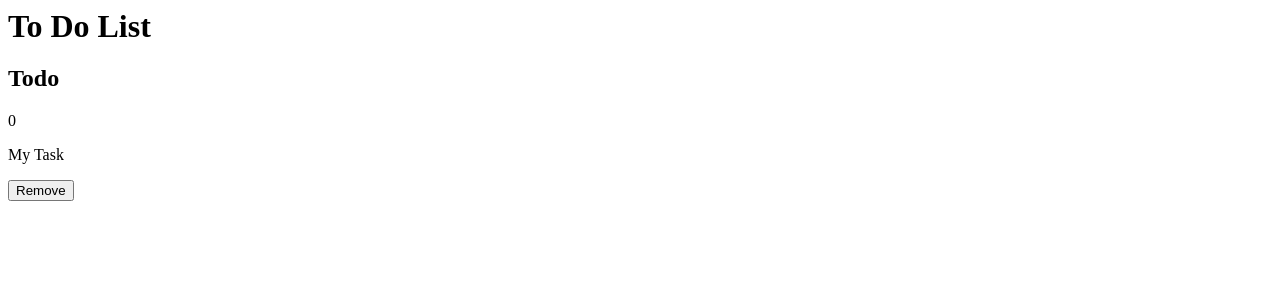
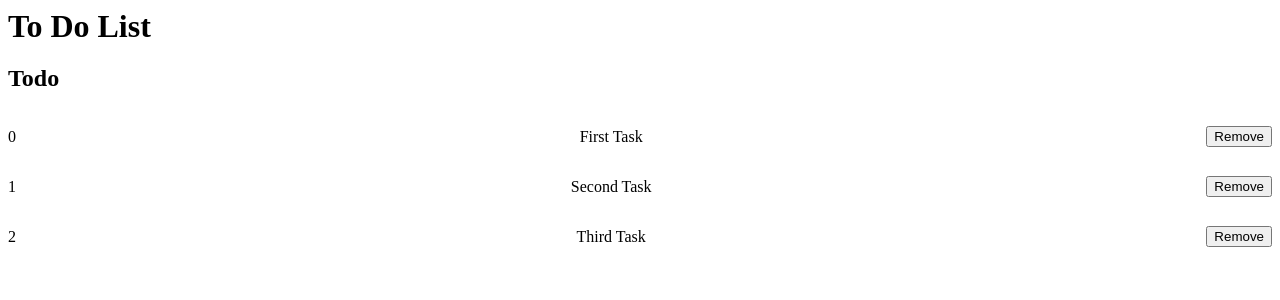
Before and after one commit to jcarlosj/Angular-To-do-list-YT, an Angular app: page / in a window 1280 px wide. Shown: the top 300 px of the page. Built offline with nearby package versions, Linux system fonts and the light colour scheme.

Commit message:
[+] todo.component.ts: Inicializa unos valores y los despliega en la vista del componente

```diff
--- a/src/app/components/todo/todo.component.css
+++ b/src/app/components/todo/todo.component.css
@@ -0,0 +1,6 @@
+.todo {
+  display: flex;
+  justify-content: space-between;
+  align-items: center;
+  gap: 1rem;
+}
--- a/src/app/components/todo/todo.component.html
+++ b/src/app/components/todo/todo.component.html
@@ -1,9 +1,9 @@
 <div class="todo-component">
   <h2>{{ title }}</h2>
-  <div class="todos">
+  <div class="todos" *ngFor="let todo of todos; let i = index;">
     <div class="todo">
-      <p class="todo-id">0</p>
-      <p class="todo-text">My Task</p>
+      <p class="todo-id">{{ i }}</p>
+      <p class="todo-text">{{ todo.content }}</p>
       <button class="todo-btn-delete">Remove</button>
     </div>
   </div>
--- a/src/app/components/todo/todo.component.ts
+++ b/src/app/components/todo/todo.component.ts
@@ -10,4 +10,12 @@ import { Todo } from './../../models/Todo';
 export class TodoComponent {
   title: String = 'Todo';
   todos: Array<Todo> = [];
+
+  ngOnInit() {
+    this.todos = [
+      { content: 'First Task', completed: true },
+      { content: 'Second Task', completed: false },
+      { content: 'Third Task', completed: false }
+    ];
+  }
 }
```
